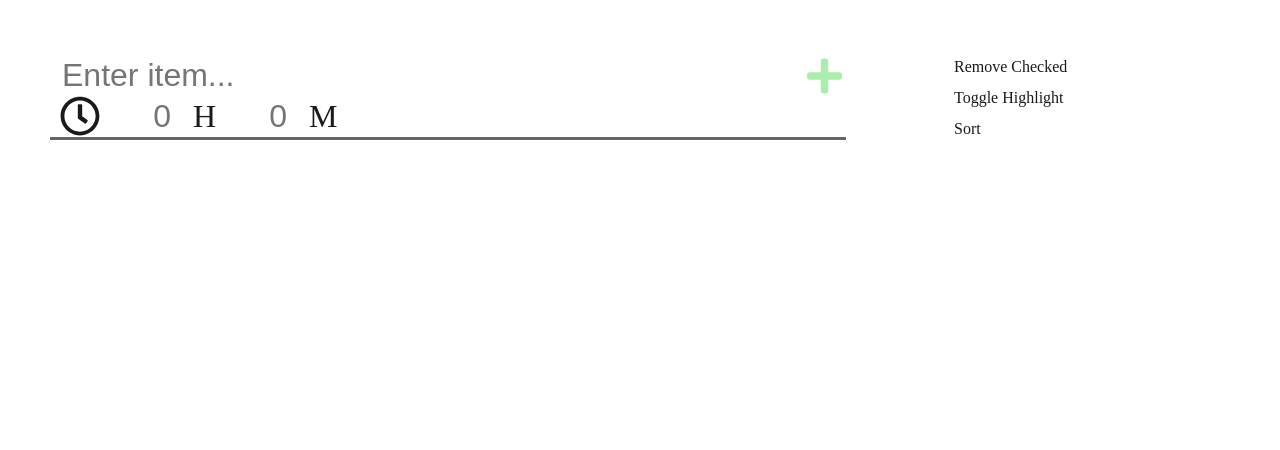
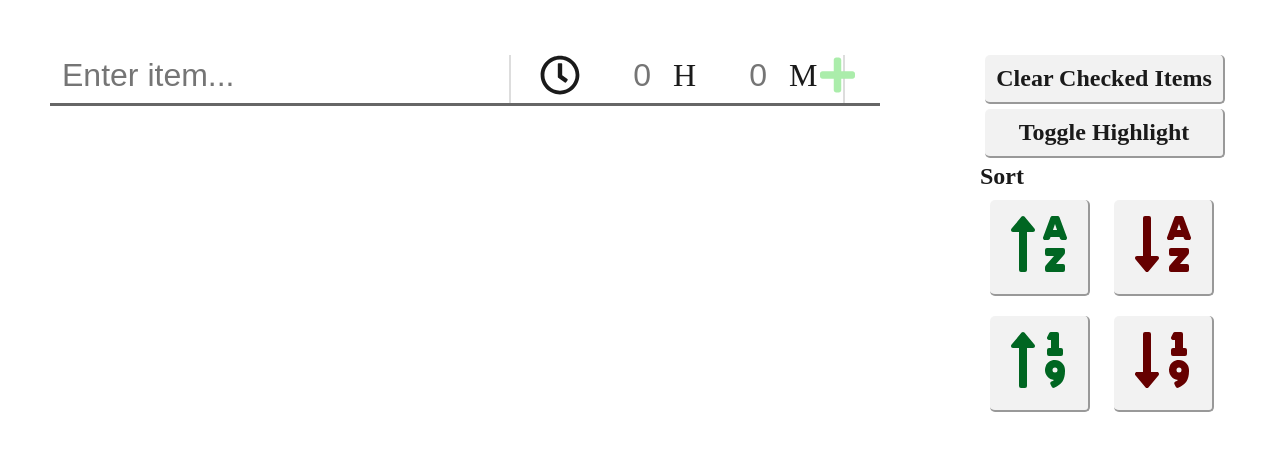
Before and after one commit to mcdoash/ToDoList, a plain HTML site: page index.html in a window 1280 px wide. Drawn offline with Linux system fonts and the light colour scheme.

Commit message:
Implement duration and sorting types

```diff
--- a/index.html
+++ b/index.html
@@ -26,7 +26,7 @@
                         <input type="number" name="minutes" placeholder="0" min="0" max="59">M
                     </div>
                     <div class="inputSection" id="add">
-                        <div class="button"><i class="fas fa-plus fa-lg"></i></div>
+                        <i class="fas fa-plus fa-lg"></i>
                     </div>
                 </form>
 
@@ -36,9 +36,27 @@
             </div>
 
             <div id="sidebar">
-                <div id="remove" class="button">Remove Checked</div>
-                <div id="highlight" class="button">Toggle Highlight</div>
-                <div id="sort" class="button">Sort</div>
+                <div id="remove" class="button"><h2>Clear Checked Items</h2></div>
+                <div id="highlight" class="button"><h2>Toggle Highlight</h2></div>
+                <div id="sort">
+                    <h2>Sort</h2>
+                    <!--sort alphabetically ascending-->
+                    <div class="sortOption">
+                        <i class="fas fa-sort-alpha-up" onclick="sortItems(0, 0)" style="color: #006622;"></i>
+                    </div>
+                    <!--sort alphabetically descending-->
+                    <div class="sortOption">
+                        <i class="fas fa-sort-alpha-down" onclick="sortItems(0, 1)" style="color: #660000;"></i>
+                    </div>
+                    <!--sort by duration ascending-->
+                    <div class="sortOption">
+                        <i class="fas fa-sort-numeric-up" onclick="sortItems(1, 0)" style="color: #006622;"></i>
+                    </div>
+                    <!--sort by duration descending-->
+                    <div class="sortOption">
+                        <i class="fas fa-sort-numeric-down" onclick="sortItems(1, 1)" style="color: #660000;"></i>
+                    </div>
+                </div>
             </div>
         </div>
     </body>
--- a/main.css
+++ b/main.css
@@ -12,14 +12,21 @@ html {
     margin: 0 auto;
 }
 .button {
-    padding: 5px;
+    padding: 10px;
     margin: 2%;
+    text-align: center;
     cursor: pointer;
+    background-color: rgba(0, 0, 0, 0.05);
+    border-radius: 5px;
+    border-right: 2px solid #999;
+    border-bottom: 2px solid #999;
+    transition: background-color 0.5s;
+}
+.button:hover {
+    background-color: rgba(0, 0, 0, 0.1);
 }
 
 #list {
-    width: 70%;
-    max-width: 1000px;
     float: left;
     padding: 50px;
     display: inline-block;
@@ -34,15 +41,20 @@ html {
     border-bottom: 3px solid #666;
 }
 .inputSection {
-    margin-right: 50px;
+    height: 3rem;
+    margin-right: 25px;
+    padding-right: 25px;
     font-size: 2rem;
+    border-right: 2px solid #ddd;
 }
+
 .inputSection#add {
     margin-right: 0;
+    color: #abedab;
+    cursor: pointer;
     position: absolute;
     right: 0;
-    top: 0;
-    color: #abedab;
+    border: none;
     transition: color 0.5s;
 }
 .inputSection#add:hover {
@@ -54,8 +66,6 @@ input {
     outline: none;
     font-size: 2rem;
     background-color: rgba(0, 0, 0, 0);
-}
-input:focus {
 }
 input[type="number"] {
     width: 75px;
@@ -79,6 +89,7 @@ ul {
     list-style-type: none;
     cursor: pointer;
     font-size: 2rem;
+    color: #999;
     border-bottom: 2px solid #999;
     transition: background-color 0.5s;
 }
@@ -93,19 +104,41 @@ ul {
 .checked::before {
     content: "\f14a";
 }
-.checked h2 {
+.checked h2:first-of-type {
     text-decoration: line-through;
 }
 .item h2 {
+    margin-right: 50px;
     margin-left: 10px;
+}
+.item h2:first-of-type {
+    width: 570px;
+    color: #1a1a1a;
 }
 .item * {
     display: inline-block;
 }
 
-
 #sidebar {
     width: 250px;
-    padding: 50px;
+    margin: 50px;
+    float: right;
     display: inline-block;
 }
+
+.sortOption {
+    width: 100px;
+    padding: 10px 5px;
+    margin: 10px;
+    font-size: 4rem;
+    text-align: center;
+    cursor: pointer;
+    display: inline-block;
+    border-radius: 5px;border-right: 2px solid #999;
+    border-bottom: 2px solid #999;
+    background-color: rgba(0, 0, 0, 0.05);
+    transition: background-color 0.5s;
+}
+.sortOption:hover {
+    background-color: rgba(0, 0, 0, 0.1);
+}
--- a/script.js
+++ b/script.js
@@ -7,14 +7,29 @@ document.getElementById("remove").addEventListener("click", clearItems);
 //event listener for highlight button
 document.getElementById("highlight").addEventListener("click", toggleHighlight);
 
-//event listener for sort button
-document.getElementById("sort").addEventListener("click", sortItems);
 
 
 //Adds the item entered by the user to the list
 function addItem() {
     //get value of item entered
     var itemName = document.forms["addItem"]["itemName"].value;
+    var hours = document.forms["addItem"]["hours"].value;
+    var minutes = document.forms["addItem"]["minutes"].value;
+    var displayTime = false;
+
+    if(hours == "" && minutes == ""){
+        var totalTime = 0;
+    }
+    else {
+        if(hours == ""){
+            hours = 0;
+        }
+        else if(minutes == "") {
+            minutes = 0;
+        }
+        var totalTime = hours*60 + minutes;
+        displayTime = true;
+    }
 
     if(validItem(itemName)) {
         //clear form
@@ -23,7 +38,7 @@ function addItem() {
         //create new div element to hold all the new item elements
         var newItem = document.createElement("li");
         newItem.classList.add("item");
-        newItem.setAttribute("value", itemName);
+        newItem.setAttribute("time", totalTime);
         newItem.setAttribute("onClick", "checked(this)");
 
         //create heading for name
@@ -35,6 +50,24 @@ function addItem() {
 
         //add heading to div
         newItem.appendChild(newItemName);
+
+        //create and add elements for time
+        if(displayTime) {
+            //create heading for time
+            var timeHeading = document.createElement("h2");
+
+            //add time to heading
+            var timeText = document.createTextNode( hours + "h " + minutes + "m");
+            timeHeading.appendChild(timeText);
+
+            //add clock icon and time value
+            newItem.innerHTML += '<i class="far fa-clock fa-lg"></i>';
+        newItem.appendChild(timeHeading);
+        }
+
+
+
+
 
         //get list and add new item
         var list = document.getElementById("listItems");
@@ -82,8 +115,9 @@ function toggleHighlight() {
 }
 
 
-function sortItems() {
-    var swaping, items, swap;
+function sortItems(type, directon) {
+
+    var swaping, items, swap, a, b;
     var list = document.getElementById("listItems");
 
     do {
@@ -92,7 +126,35 @@ function sortItems() {
 
         for(var i=0; i<(items.length-1); i++) {
             swap = false;
-            if(items[i].textContent > items[i+1].textContent) {
+
+            //if first type (aplhanumerical)
+            if(type == 0) {
+                //if sorting ascending
+                if(directon == 0){
+                    a = items[i].textContent;
+                    b = items[i+1].textContent;
+                }
+                //sort descending
+                else {
+                    b = items[i].textContent;
+                    a = items[i+1].textContent;
+                }
+            }
+            //second type (duration)
+            else {
+                //if sorting ascending
+                if(directon == 0){
+                    a = items[i].getAttribute("time");
+                    b = items[i+1].getAttribute("time");
+                }
+                //sort descending
+                else {
+                    b = items[i].getAttribute("time");
+                    a = items[i+1].getAttribute("time");
+                }
+            }
+
+            if(a > b) {
                 //swap items
                 items[i].parentNode.insertBefore(items[i+1], items[i]);
             swaping = true;
```
